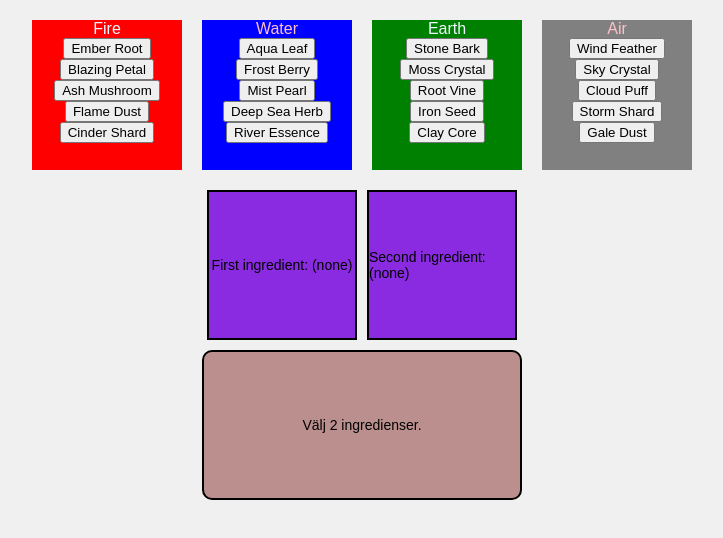
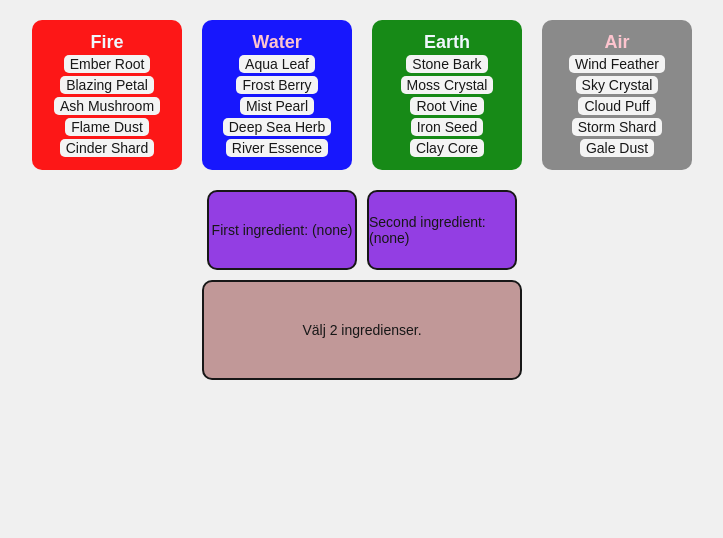
Before and after one commit to Elvkikk/ts-workshop, a website with bundled scripts: page index.html in a window 1280 px wide. Shown: the whole page, without its empty margins (278-1001 px from the left). Built offline with nearby package versions, Linux system fonts and the light colour scheme.

Commit message:
worked on styling

```diff
--- a/src/app.ts
+++ b/src/app.ts
@@ -325,6 +325,7 @@ galeBtn.id = "ing_20";
 galeDust.appendChild(galeBtn);
 airElement.appendChild(galeDust);
 
+// Selection and result display elements
 const selectionWrapper = document.createElement("div");
 selectionWrapper.className = "selection-wrapper";
 document.body.appendChild(selectionWrapper);
@@ -350,6 +351,7 @@ selectionWrapper.appendChild(potionResult);
 
 const selectedIngredientIds: string[] = [];
 
+// Function to render the selected ingredients
 function renderSelection(): void {
   const firstIngredient = selectedIngredientIds[0]
     ? ingredients.find((ingredient) => ingredient.id === selectedIngredientIds[0])
@@ -366,6 +368,7 @@ function renderSelection(): void {
     : "Second ingredient: (none)";
 }
 
+// Function to render the potion result based on selected ingredients
 function renderPotionResult(): void {
   potionResult.innerHTML = "";
 
@@ -409,6 +412,7 @@ function renderPotionResult(): void {
   potionResult.appendChild(potionHint);
 }
 
+// Function to handle ingredient button clicks
 function handleIngredientClick(ingredientId: string): void {
   if (selectedIngredientIds.length === 2) {
     selectedIngredientIds.length = 0;
@@ -419,8 +423,9 @@ function handleIngredientClick(ingredientId: string): void {
   renderPotionResult();
 }
 
+// Attach click event listeners to all ingredient buttons
 function attachIngredientEvents(): void {
-  const ingredientButtons = divcontainer.querySelectorAll<HTMLButtonElement>("button[id^='ing_']");
+  const ingredientButtons = divcontainer.querySelectorAll<HTMLButtonElement>("button[id^='ing_']"); // Select all buttons with ids starting with "ing_"
   ingredientButtons.forEach((button) => {
     button.addEventListener("click", () => {
       handleIngredientClick(button.id);
--- a/src/style.css
+++ b/src/style.css
@@ -22,6 +22,16 @@ body {
   padding-top: 20px;
 }
 
+.element-air, .element-earth, .element-fire, .element-water {
+  display: flex;
+  align-items: center;
+  justify-content: center;
+  font-size: 18px;
+  font-weight: bold;
+  border-radius: 10px;
+  flex-direction: column;
+  opacity: 0.9;
+}
 .element-fire {
   width: 150px;
   height: 150px;
@@ -55,6 +65,21 @@ body {
   background-color: gray;
 }
 
+button[id^='ing_'] {
+  border-radius: 5px;
+  border: none;
+  background-color: whitesmoke;
+  cursor: pointer;
+  font-size: 14px;
+  transition: transform .2s; /* Animation */
+}
+
+button[id^='ing_']:hover {
+  background: linear-gradient(45deg, rgb(224, 148, 41), rgb(20, 214, 175));
+  color: black;
+  transform: scale(1.05);
+}
+
 .selection-wrapper {
   display: flex;
   flex-direction: column;
@@ -72,19 +97,21 @@ body {
 
 .first-ing, .second-ing {
   width: 150px;
-  height: 150px;
+  height: 80px;
+  border-radius: 10px;
   border: 2px solid black;
   background-color: blueviolet;
   display: flex;
   align-items: center;
   justify-content: center;
   font-size: 14px;
+  opacity: 0.9;
 }
 
 
 .potion-result {
   width: 320px;
-  height: 150px;
+  height: 100px;
   border-radius: 10px;
   border: 2px solid black;
   background-color: rosybrown;
@@ -93,4 +120,5 @@ body {
   justify-content: center;
   font-size: 14px;
   margin: 0 auto;
+  opacity: 0.9;
 }
```
Also changed, not shown: dist/app.js.
